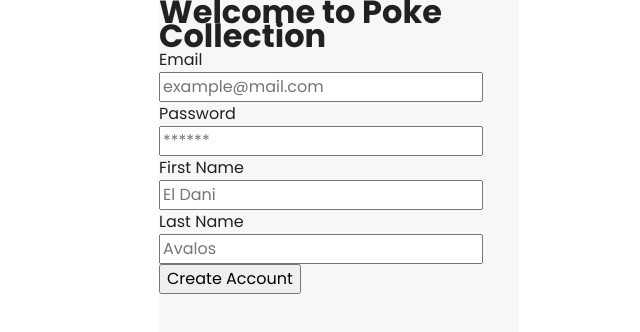
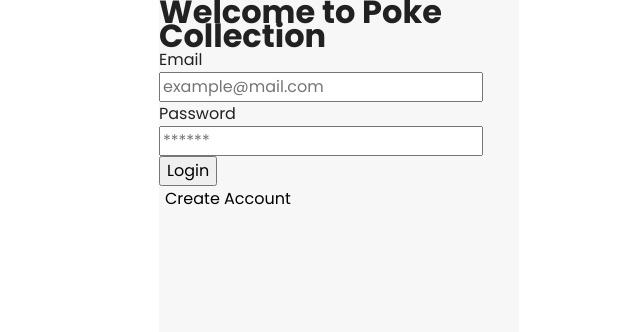
Before and after one commit to danielavalos1/react-review-avalos, a React (Vite) app: page / in a window 1280 px wide. Shown: the top 332 px of the page, without its empty margins (301-941 px from the left). Built offline with nearby package versions, Linux system fonts and the light colour scheme.

Commit message:
ADD Navigation

```diff
--- a/src/App.jsx
+++ b/src/App.jsx
@@ -1,16 +1,36 @@
+import { useState } from "react";
 import { Layout } from "./components/Layout";
 import { LoginForm } from "./components/LoginForm";
 import { Screen } from "./components/Screen";
 import { SignUpForm } from './components/SignupForm';
+import styled from "@emotion/styled";
+import { colors } from "./styles";
+
+const CustomLink = styled.button`
+background: none;
+border: none;
+cursor: pointer;
+&:hover {
+  color: ${colors.pink[400]};
+}
+`;
 
 function App() {
+  const [showLogin, setShowLogin] = useState(true);
 
+  const handleClick = e => {
+    e.preventDefault();
+    setShowLogin(!showLogin);
+  }
 
   return (
     <Layout>
       <Screen>
         <h1>Welcome to Poke Collection</h1>
-        <SignUpForm />
+        {
+          showLogin ? <LoginForm /> : <SignUpForm />
+        }
+        <CustomLink onClick={handleClick}>{showLogin ? 'Create Account' : 'Log In'}</CustomLink>
       </Screen>
     </Layout>
   )
```
